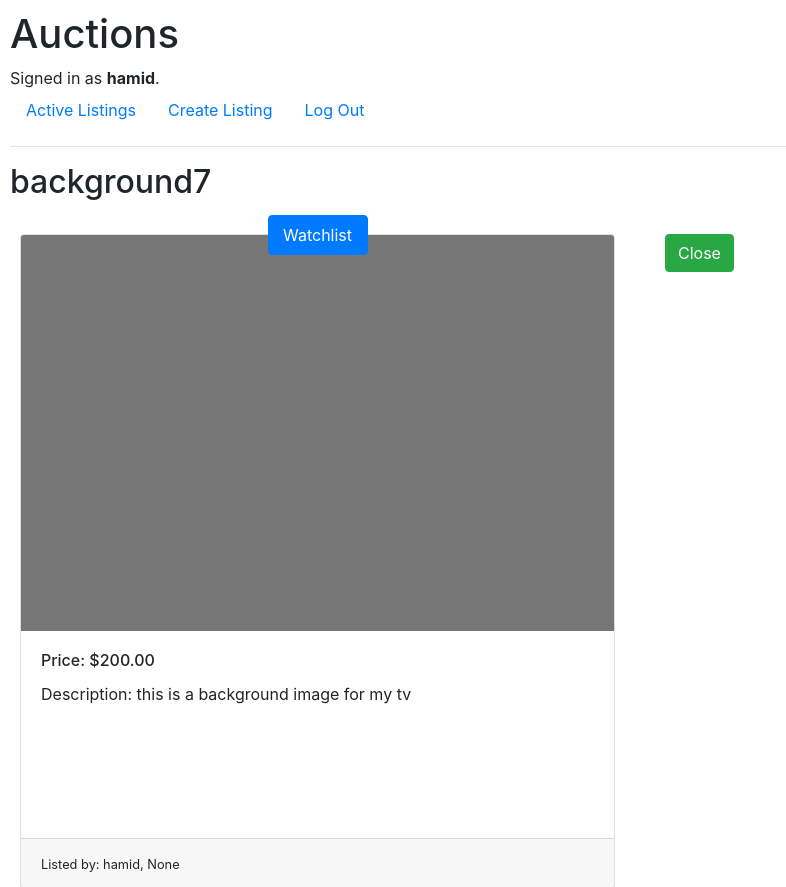
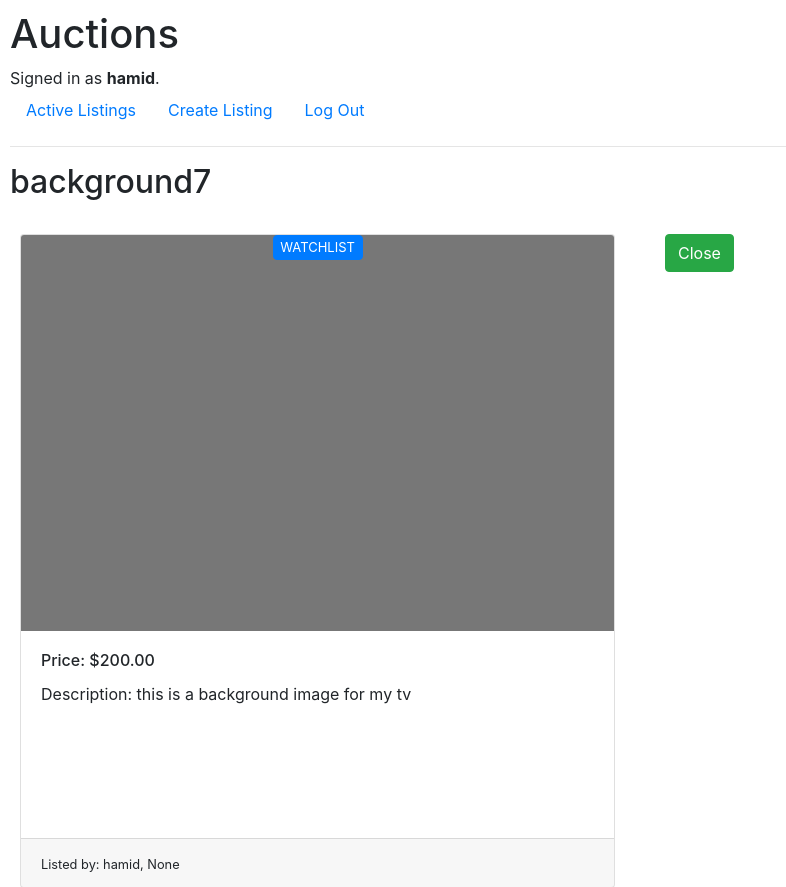
Before and after one commit to hamidbinameziane/commerce, a Django app: page /9 in a window 1280 px wide. Shown: the top 887 px of the page, without its empty margins (0-786 px from the left). Run offline with Django 3.2, Linux system fonts and the light colour scheme; a user stored in the database is signed in; data comes from the database, SQL or seed files in the repository; both versions use the stored data as it was after the commit; some libraries are stand-ins or nearby versions.

Commit message:
working on close bid3 and watchlist

```diff
--- a/auctions/static/auctions/styles.css
+++ b/auctions/static/auctions/styles.css
@@ -7,10 +7,15 @@ body {
 }
 
 #watchlist {
-    height: 40px;
-    width: 100px;
+    font-size: small;
+    height: 25px;
+    width: 90px;
     position: absolute;
+    padding-top: 0;
+    padding-bottom: 0;
+    padding-left: 5px;
+    padding-right: 5px;
     top: 0;
     left: 50%;
-    transform: translate(-50%, -50%);
+    transform: translate(-50%, 0);
   }
--- a/auctions/templates/auctions/listing.html
+++ b/auctions/templates/auctions/listing.html
@@ -13,13 +13,11 @@
                 <div class="card-footer">
                     <small class="text-body-secondary">Listed by: {{ listing.seller }}, {{ listing.date_created }}</small>
                 {% if user.is_authenticated and listing.winner == None %}
-                    <button type="button" class="btn btn-primary custom__button" id="watchlist" onclick="location.href='watchlist/{{listing.id}}'">
                         {% if is_whatchlist == False %}
-                            Watchlist
+                        <button type="button" class="btn btn-primary" id="watchlist" onclick="location.href='watchlist/{{listing.id}}'">WATCHLIST</button>
                         {% else %}
-                            Remove
+                        <button type="button" class="btn btn-secondary" id="watchlist" onclick="location.href='watchlist/{{listing.id}}'">WATCHLIST</button>
                         {% endif %}
-                    </button>
                 </div>
             </div>
             <form action="{% url 'listing' listing.id %}" method="post">
```
Also changed, not shown: db.sqlite3, files/images/aaaaaa_yjCWukS.png (added).
